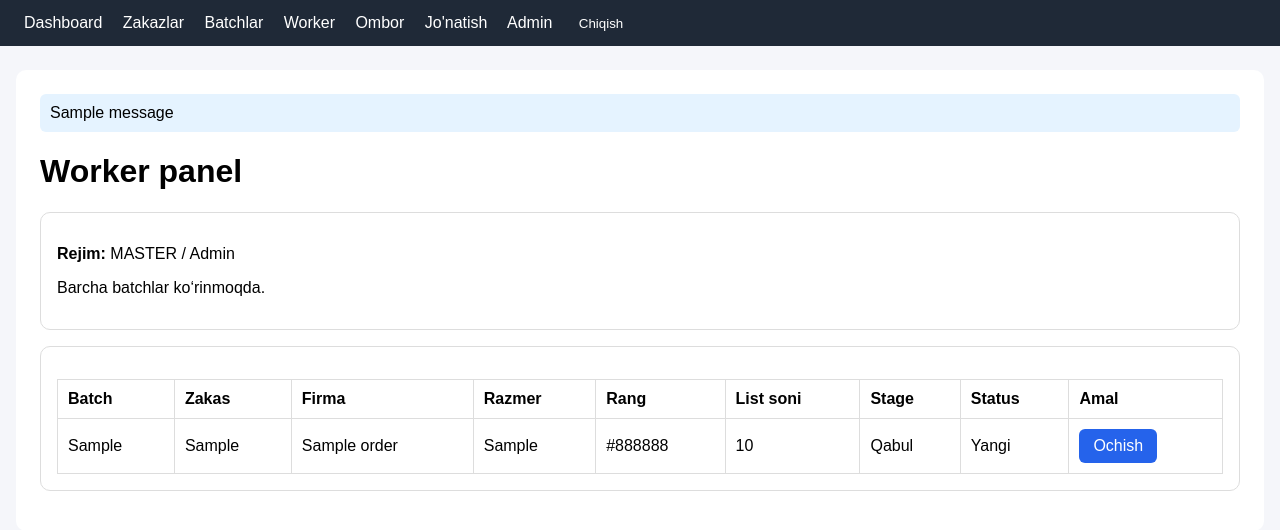
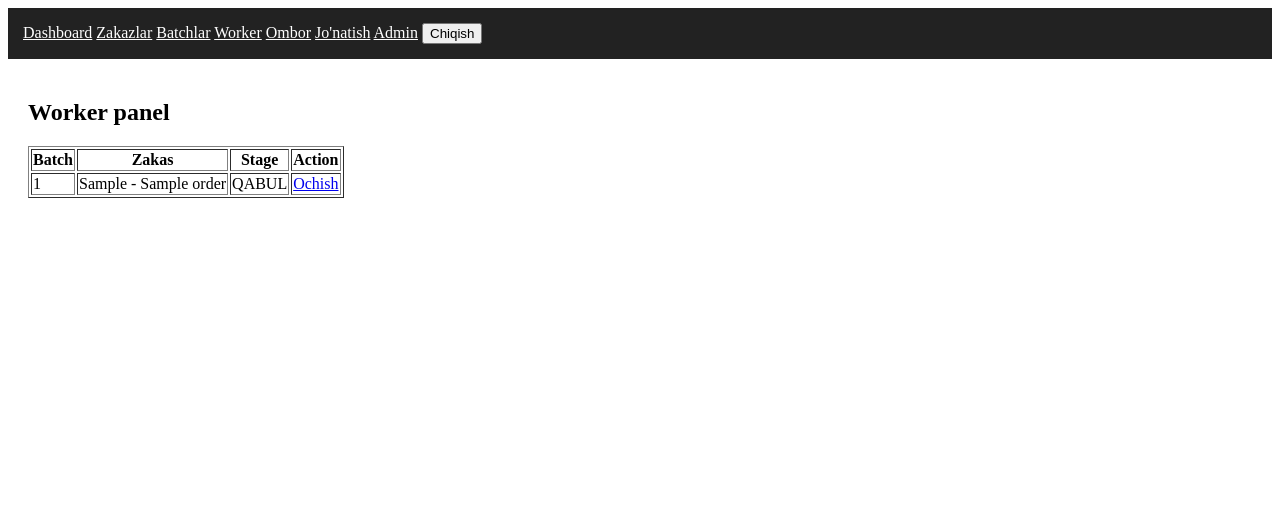
Before and after one commit to SardorTojimurodov99/pulsanteks, a Django app: page /production/worker/ in a window 1280 px wide. Shown: the top 530 px of the page. Run offline with Django 5.2, Linux system fonts and the light colour scheme; a user stored in the database is signed in; tables that the repository leaves empty hold one stand-in row (values such as "Sample post"); one stand-in notice (Sample message) is shown.

Commit message:
mukkamal ish4

```diff
--- a/templates/base.html
+++ b/templates/base.html
@@ -2,59 +2,39 @@
 <html lang="uz">
 <head>
     <meta charset="UTF-8">
-    <meta name="viewport" content="width=device-width, initial-scale=1.0">
     <title>{% block title %}Pulsan Teks{% endblock %}</title>
-    <style>
-        body { font-family: Arial, sans-serif; background:#f5f6fa; margin:0; }
-        .navbar { background:#1f2937; padding:14px 24px; }
-        .navbar a { color:#fff; text-decoration:none; margin-right:16px; }
-        .container { max-width:1200px; margin:24px auto; background:#fff; border-radius:10px; padding:24px; }
-        .btn { display:inline-block; padding:8px 14px; background:#2563eb; color:#fff; text-decoration:none; border:none; border-radius:6px; cursor:pointer; }
-        .btn-danger { background:#dc2626; }
-        .btn-secondary { background:#6b7280; }
-        .card { background:#fff; border:1px solid #ddd; border-radius:10px; padding:16px; margin-bottom:16px; }
-        .grid { display:grid; grid-template-columns:repeat(2, 1fr); gap:16px; }
-        table { width:100%; border-collapse:collapse; margin-top:16px; }
-        th, td { border:1px solid #ddd; padding:10px; text-align:left; }
-        input, select, textarea { width:100%; padding:8px; margin-top:4px; margin-bottom:12px; box-sizing:border-box; }
-        .message { padding:10px; background:#e5f3ff; border-radius:6px; margin-bottom:8px; }
-    </style>
 </head>
 <body>
-<div class="navbar">
+
+<div style="background:#222;padding:15px;">
     {% if request.user.is_authenticated %}
+
         {% if request.user.is_superuser %}
-            <a href="{% url 'dashboard_home' %}">Dashboard</a>
-            <a href="{% url 'order_list' %}">Zakazlar</a>
-            <a href="{% url 'batch_list' %}">Batchlar</a>
-            <a href="{% url 'worker_dashboard' %}">Worker</a>
-            <a href="{% url 'warehouse_list' %}">Ombor</a>
-            <a href="{% url 'shipment_list' %}">Jo'natish</a>
-            <a href="/admin/">Admin</a>
+            <a href="{% url 'dashboard_home' %}" style="color:white;">Dashboard</a>
+            <a href="{% url 'order_list' %}" style="color:white;">Zakazlar</a>
+            <a href="{% url 'batch_list' %}" style="color:white;">Batchlar</a>
+            <a href="{% url 'worker_dashboard' %}" style="color:white;">Worker</a>
+            <a href="{% url 'warehouse_list' %}" style="color:white;">Ombor</a>
+            <a href="{% url 'shipment_list' %}" style="color:white;">Jo'natish</a>
+            <a href="/admin/" style="color:white;">Admin</a>
         {% else %}
-            <a href="{% url 'worker_dashboard' %}">Worker</a>
+            <a href="{% url 'worker_dashboard' %}" style="color:white;">Worker</a>
         {% endif %}
 
         <form method="post" action="{% url 'logout' %}" style="display:inline;">
             {% csrf_token %}
-            <button type="submit" style="background:none;border:none;color:white;cursor:pointer;">
-                Chiqish
-            </button>
+            <button type="submit">Chiqish</button>
         </form>
 
     {% else %}
-        <a href="{% url 'login' %}">Kirish</a>
+        <a href="{% url 'login' %}" style="color:white;">Kirish</a>
     {% endif %}
 </div>
 
-    <div class="container">
-        {% if messages %}
-            {% for message in messages %}
-                <div class="message">{{ message }}</div>
-            {% endfor %}
-        {% endif %}
+<div style="padding:20px;">
+{% block content %}
+{% endblock %}
+</div>
 
-        {% block content %}{% endblock %}
-    </div>
 </body>
 </html>
--- a/templates/production/worker_dashboard.html
+++ b/templates/production/worker_dashboard.html
@@ -1,62 +1,31 @@
 {% extends "base.html" %}
 
-{% block title %}Worker panel{% endblock %}
+{% block content %}
 
-{% block content %}
-<h1>Worker panel</h1>
+<h2>Worker panel</h2>
 
-<div class="card">
-    {% if is_master %}
-        <p><strong>Rejim:</strong> MASTER / Admin</p>
-        <p>Barcha batchlar ko‘rinmoqda.</p>
-    {% else %}
-        <p><strong>Sizga biriktirilgan bosqichlar:</strong></p>
-        <ul>
-            {% for stage in allowed_stages %}
-                <li>{{ stage }}</li>
-            {% empty %}
-                <li>Bo‘lim biriktirilmagan</li>
-            {% endfor %}
-        </ul>
-    {% endif %}
-</div>
-
-<div class="card">
-    <table>
-        <thead>
+<table border="1">
 <tr>
 <th>Batch</th>
 <th>Zakas</th>
-                <th>Firma</th>
-                <th>Razmer</th>
-                <th>Rang</th>
-                <th>List soni</th>
 <th>Stage</th>
-                <th>Status</th>
-                <th>Amal</th>
+<th>Action</th>
 </tr>
-        </thead>
-        <tbody>
+
 {% for batch in batches %}
 <tr>
-                <td>{{ batch.batch_no }}</td>
-                <td>{{ batch.order.order_no }}</td>
-                <td>{{ batch.order.customer_name }}</td>
-                <td>{{ batch.order_item.size }}</td>
-                <td>{{ batch.order_item.color }}</td>
-                <td>{{ batch.quantity }}</td>
-                <td>{{ batch.get_stage_display }}</td>
-                <td>{{ batch.get_status_display }}</td>
+<td>{{ batch.id }}</td>
+<td>{{ batch.order }}</td>
+<td>{{ batch.stage }}</td>
+
 <td>
-                    <a class="btn" href="{% url 'worker_batch_detail' batch.pk %}">Ochish</a>
+<a href="{% url 'worker_batch_detail' batch.pk %}">
+Ochish
+</a>
 </td>
 </tr>
-            {% empty %}
-            <tr>
-                <td colspan="9">Hozircha batch yo‘q.</td>
-            </tr>
 {% endfor %}
-        </tbody>
+
 </table>
-</div>
+
 {% endblock %}
```
Also changed, not shown: config/settings.py (+15 -10 lines), templates/accounts/login.html (+9 -10 lines), templates/production/worker_batch_detail.html (+8 -59 lines). Lines whose indentation alone changed are shown as unchanged.
